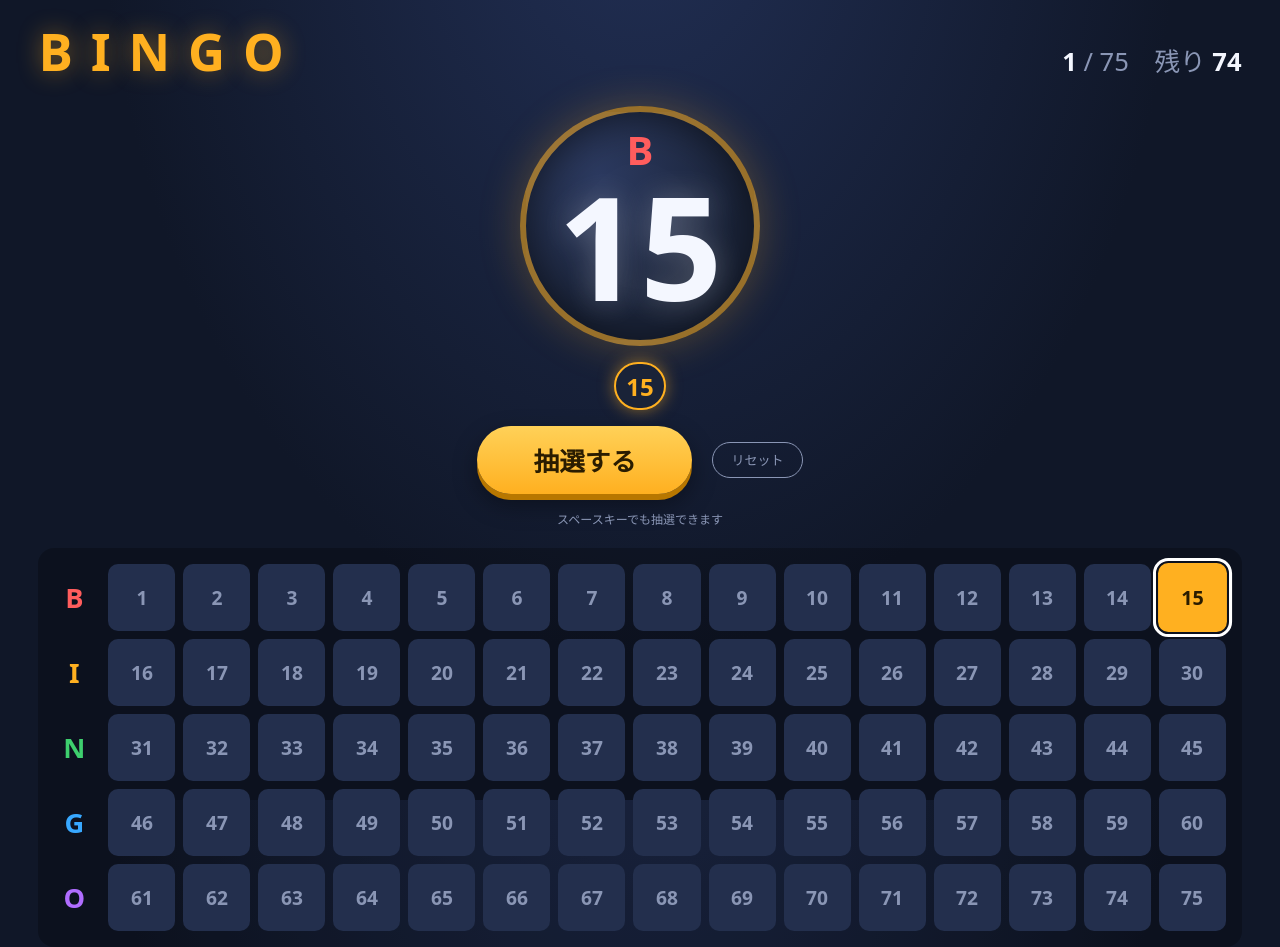
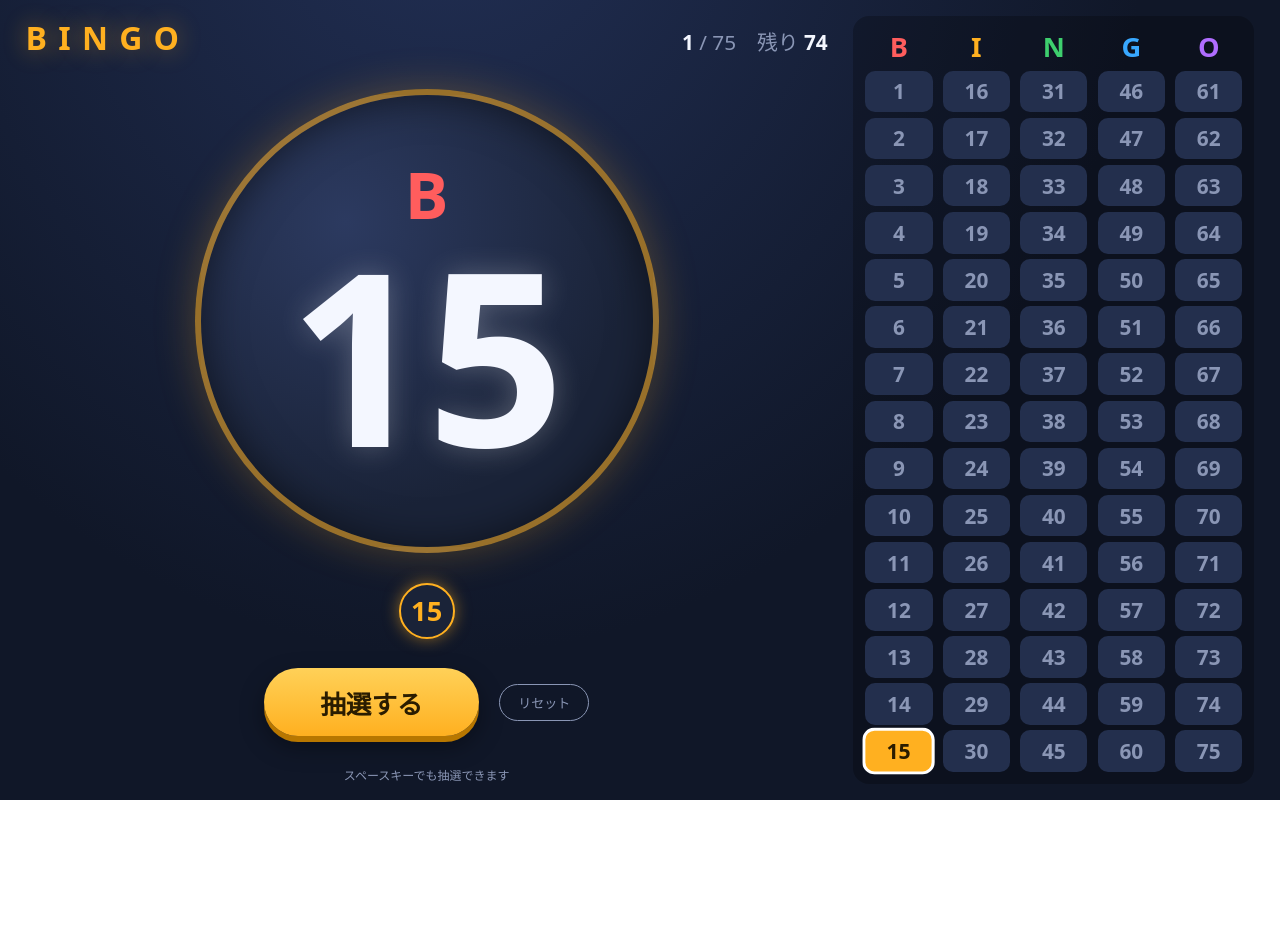
Before and after one commit to hico-mrmgn/bingo, a plain HTML site: page index.html in a window 1280 px wide. Both pictures are taken after a click on the button "抽選する". After the commit the page ends 800 px from the top, so only its background shows below. Drawn offline with Linux system fonts and the light colour scheme.

Commit message:
feat: 左右2カラム（2:1）レイアウトで抽選番号を大型化
- 画面を 2:1 の左右分割にし、左に抽選ドラム・直近番号・操作、右に履歴ボードを配置
- ドラム径を画面サイズ連動（min(58vh, 40vw)）にして番号を大型化
- 履歴ボードを縦型（B〜O の5列 × 15行）に再構成
- 900px 以下は縦積みにフォールバック

Closes #3

Co-Authored-By: Claude Fable 5 <noreply@anthropic.com>

```diff
--- a/app.js
+++ b/app.js
@@ -62,23 +62,24 @@
 
   function buildBoard() {
     boardEl.innerHTML = "";
-    LETTERS.forEach((letter, row) => {
+    LETTERS.forEach((letter, col) => {
+      const colEl = document.createElement("div");
+      colEl.className = "board-col";
+
       const letterEl = document.createElement("div");
       letterEl.className = `board-letter letter-${letter}`;
       letterEl.textContent = letter;
-      boardEl.appendChild(letterEl);
+      colEl.appendChild(letterEl);
 
-      const rowEl = document.createElement("div");
-      rowEl.className = "board-row";
       for (let i = 1; i <= 15; i++) {
-        const number = row * 15 + i;
+        const number = col * 15 + i;
         const cell = document.createElement("div");
         cell.className = "board-cell";
         cell.dataset.number = String(number);
         cell.textContent = String(number);
-        rowEl.appendChild(cell);
+        colEl.appendChild(cell);
       }
-      boardEl.appendChild(rowEl);
+      boardEl.appendChild(colEl);
     });
   }
 
--- a/index.html
+++ b/index.html
@@ -8,6 +8,7 @@
 </head>
 <body>
   <main class="stage">
+    <section class="main-panel">
       <header class="header">
         <h1 class="title">BINGO</h1>
         <div class="counter">
@@ -15,7 +16,6 @@
         </div>
       </header>
 
-    <section class="drum-area">
       <div class="drum" id="drum">
         <span class="drum-letter" id="drum-letter">&nbsp;</span>
         <span class="drum-number" id="drum-number">--</span>
@@ -28,7 +28,7 @@
       <p class="hint">スペースキーでも抽選できます</p>
     </section>
 
-    <section class="board" id="board" aria-label="抽選済み番号ボード"></section>
+    <aside class="board" id="board" aria-label="抽選済み番号ボード"></aside>
   </main>
 
   <script src="app.js"></script>
--- a/style.css
+++ b/style.css
@@ -13,6 +13,8 @@
   --letter-n: #3ecf6e;
   --letter-g: #38a8ff;
   --letter-o: #b06dff;
+  /* 抽選ドラムの直径: 高さ・横幅の小さい方に合わせる */
+  --drum-size: min(58vh, 40vw);
 }
 
 * {
@@ -26,21 +28,28 @@ html, body {
 }
 
 body {
-  background: radial-gradient(ellipse at 50% -20%, #223056 0%, var(--bg) 60%);
+  background: radial-gradient(ellipse at 35% -20%, #223056 0%, var(--bg) 60%);
   color: var(--text);
   font-family: "Hiragino Sans", "Noto Sans JP", system-ui, sans-serif;
-  display: flex;
-  justify-content: center;
 }
 
+/* ---- 2:1 の左右分割 ---- */
+
 .stage {
-  width: min(1400px, 100%);
-  min-height: 100%;
+  height: 100vh;
+  display: grid;
+  grid-template-columns: 2fr 1fr;
+  gap: 2vw;
+  padding: 2vh 2vw;
+}
+
+.main-panel {
+  min-width: 0;
   display: flex;
   flex-direction: column;
   align-items: center;
-  padding: 2vh 3vw 4vh;
-  gap: 2.5vh;
+  justify-content: space-between;
+  gap: 1.5vh;
 }
 
 .header {
@@ -51,14 +60,14 @@ body {
 }
 
 .title {
-  font-size: clamp(28px, 4vw, 56px);
+  font-size: clamp(28px, 4vh, 52px);
   letter-spacing: 0.35em;
   color: var(--accent);
   text-shadow: 0 0 24px rgba(255, 176, 32, 0.45);
 }
 
 .counter {
-  font-size: clamp(16px, 2vw, 28px);
+  font-size: clamp(16px, 2.6vh, 30px);
   color: var(--text-dim);
   font-variant-numeric: tabular-nums;
 }
@@ -70,16 +79,9 @@ body {
 
 /* ---- 抽選ドラム ---- */
 
-.drum-area {
-  display: flex;
-  flex-direction: column;
-  align-items: center;
-  gap: 2vh;
-}
-
 .drum {
-  width: clamp(220px, 30vh, 340px);
-  height: clamp(220px, 30vh, 340px);
+  width: var(--drum-size);
+  height: var(--drum-size);
   border-radius: 50%;
   background: radial-gradient(circle at 32% 28%, #2c3a60 0%, var(--bg-panel) 65%);
   border: 6px solid rgba(255, 176, 32, 0.55);
@@ -90,7 +92,6 @@ body {
   flex-direction: column;
   align-items: center;
   justify-content: center;
-  gap: 0;
 }
 
 .drum.spinning {
@@ -113,13 +114,13 @@ body {
 }
 
 .drum-letter {
-  font-size: clamp(28px, 5vh, 52px);
+  font-size: calc(var(--drum-size) * 0.14);
   font-weight: 800;
   line-height: 1;
 }
 
 .drum-number {
-  font-size: clamp(96px, 18vh, 190px);
+  font-size: calc(var(--drum-size) * 0.52);
   font-weight: 800;
   line-height: 1.05;
   font-variant-numeric: tabular-nums;
@@ -137,13 +138,13 @@ body {
 .recent {
   display: flex;
   gap: 12px;
-  min-height: clamp(40px, 6vh, 56px);
+  min-height: clamp(40px, 7vh, 64px);
   align-items: center;
 }
 
 .recent-chip {
-  min-width: clamp(40px, 6vh, 56px);
-  height: clamp(40px, 6vh, 56px);
+  min-width: clamp(40px, 7vh, 64px);
+  height: clamp(40px, 7vh, 64px);
   padding: 0 10px;
   border-radius: 999px;
   background: var(--bg-panel);
@@ -152,7 +153,7 @@ body {
   display: flex;
   align-items: center;
   justify-content: center;
-  font-size: clamp(18px, 3vh, 28px);
+  font-size: clamp(18px, 3.4vh, 32px);
   font-weight: 700;
   font-variant-numeric: tabular-nums;
 }
@@ -219,43 +220,42 @@ body {
   font-size: clamp(12px, 1.5vh, 16px);
 }
 
-/* ---- 履歴ボード ---- */
+/* ---- 履歴ボード（縦型: B〜O の5列 × 15行） ---- */
 
 .board {
-  width: 100%;
+  min-width: 0;
   display: grid;
-  grid-template-columns: auto 1fr;
-  gap: 8px 14px;
+  grid-template-columns: repeat(5, minmax(0, 1fr));
+  gap: clamp(6px, 0.8vw, 12px);
   background: rgba(0, 0, 0, 0.25);
   border-radius: 16px;
-  padding: clamp(12px, 2vh, 24px);
+  padding: clamp(10px, 1.5vh, 20px);
+}
+
+.board-col {
+  min-width: 0;
+  display: grid;
+  grid-template-rows: auto repeat(15, minmax(0, 1fr));
+  gap: clamp(4px, 0.7vh, 8px);
 }
 
 .board-letter {
-  font-size: clamp(20px, 3.4vh, 40px);
+  font-size: clamp(18px, 3.4vh, 40px);
   font-weight: 800;
   display: flex;
   align-items: center;
   justify-content: center;
-  width: clamp(32px, 5vh, 56px);
-}
-
-.board-row {
-  display: grid;
-  grid-template-columns: repeat(15, minmax(0, 1fr));
-  gap: 8px;
-  min-width: 0;
 }
 
 .board-cell {
-  aspect-ratio: 1;
+  min-height: 0;
   border-radius: 10px;
   background: var(--cell);
   color: var(--text-dim);
   display: flex;
   align-items: center;
   justify-content: center;
-  font-size: clamp(14px, 2.4vh, 28px);
+  font-size: clamp(13px, 2.6vh, 30px);
   font-weight: 700;
   font-variant-numeric: tabular-nums;
   transition: background 0.25s ease, color 0.25s ease;
@@ -269,19 +269,28 @@ body {
 .board-cell.latest {
   animation: cell-pulse 1s ease-in-out infinite;
   outline: 3px solid #fff;
-  outline-offset: 2px;
+  outline-offset: -1px;
 }
 
 @keyframes cell-pulse {
   0%, 100% { transform: scale(1); }
-  50%      { transform: scale(1.12); }
+  50%      { transform: scale(1.08); }
 }
 
-@media (max-width: 760px) {
-  .board-row {
-    gap: 4px;
+/* ---- 狭い画面では縦積みにフォールバック ---- */
+
+@media (max-width: 900px) {
+  :root {
+    --drum-size: min(38vh, 70vw);
   }
-  .board {
-    gap: 6px 8px;
+  .stage {
+    height: auto;
+    min-height: 100vh;
+    grid-template-columns: 1fr;
+    gap: 3vh;
+  }
+  .board-col {
+    grid-template-rows: auto;
+    grid-auto-rows: minmax(32px, auto);
   }
 }
```
Lines whose indentation alone changed are shown as unchanged.
